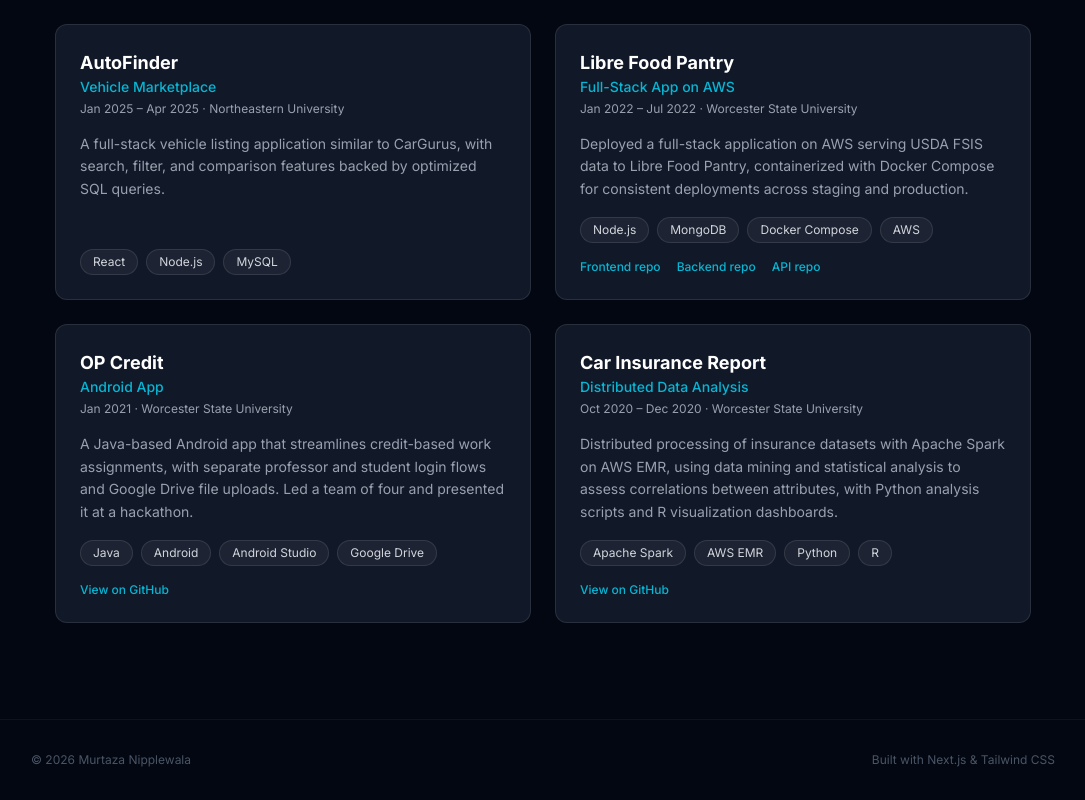
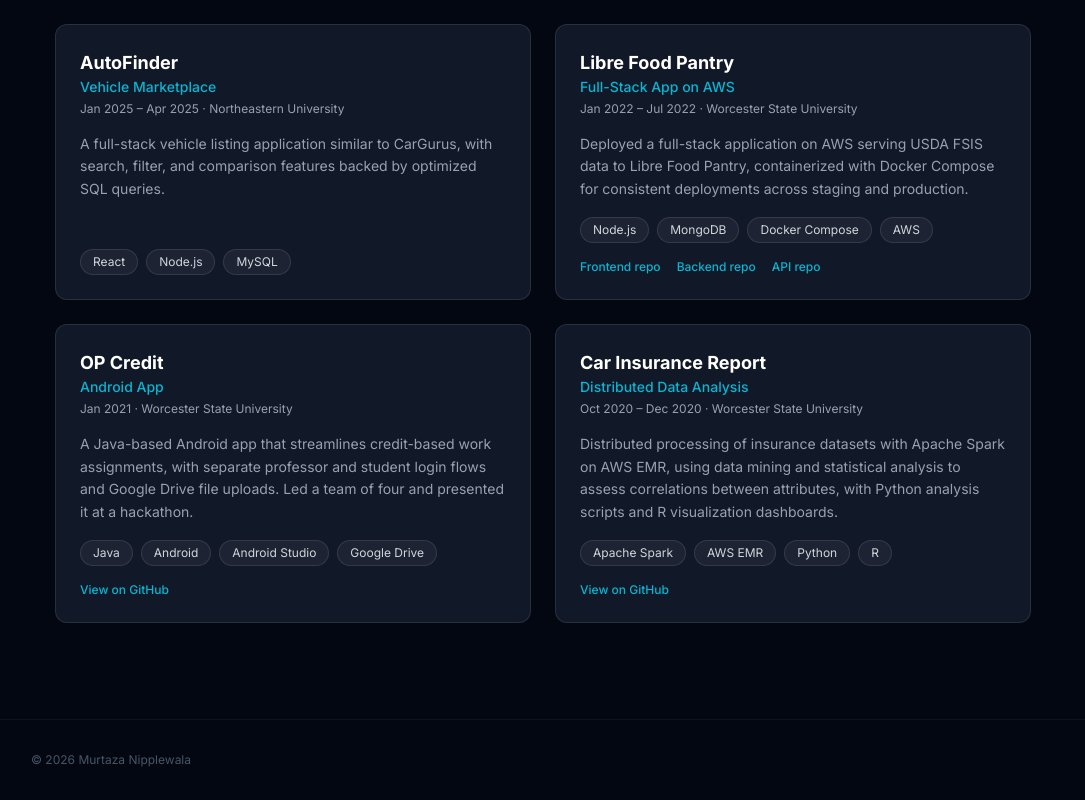
Before and after one commit to MurtazaN/Portfolio, a Next.js app: page / in a window 1280 px wide. Shown: the part 7170-7970 px from the top of the page, without its empty margins (97-1182 px from the left). Built offline with nearby package versions, Linux system fonts and the light colour scheme.

Commit message:
Update Footer.tsx

```diff
--- a/src/components/Footer.tsx
+++ b/src/components/Footer.tsx
@@ -5,9 +5,6 @@
         <p className="text-xs text-gray-600">
           &copy; {new Date().getFullYear()} Murtaza Nipplewala
         </p>
-        <p className="text-xs text-gray-600">
-          Built with Next.js &amp; Tailwind CSS
-        </p>
       </div>
     </footer>
   );
```
